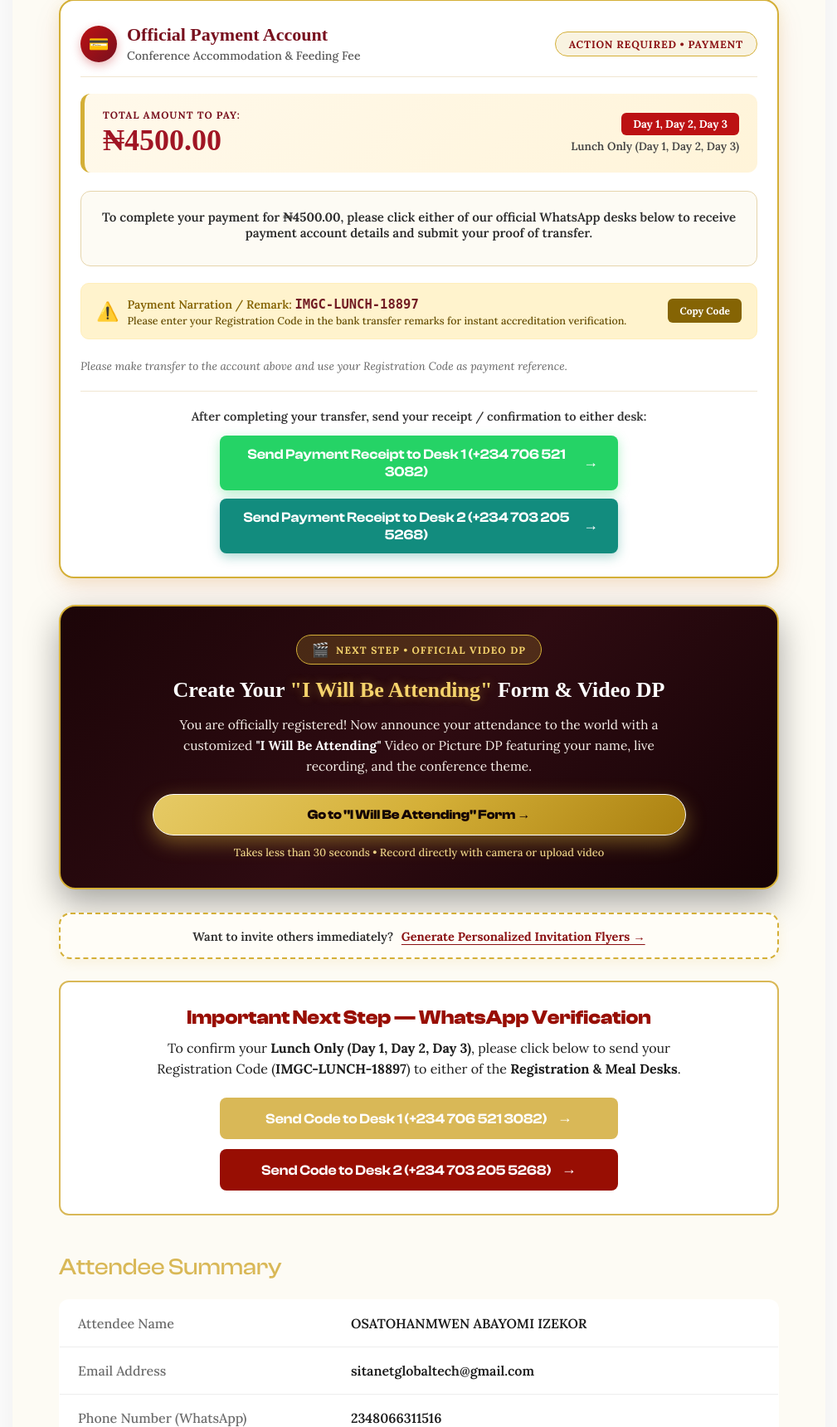
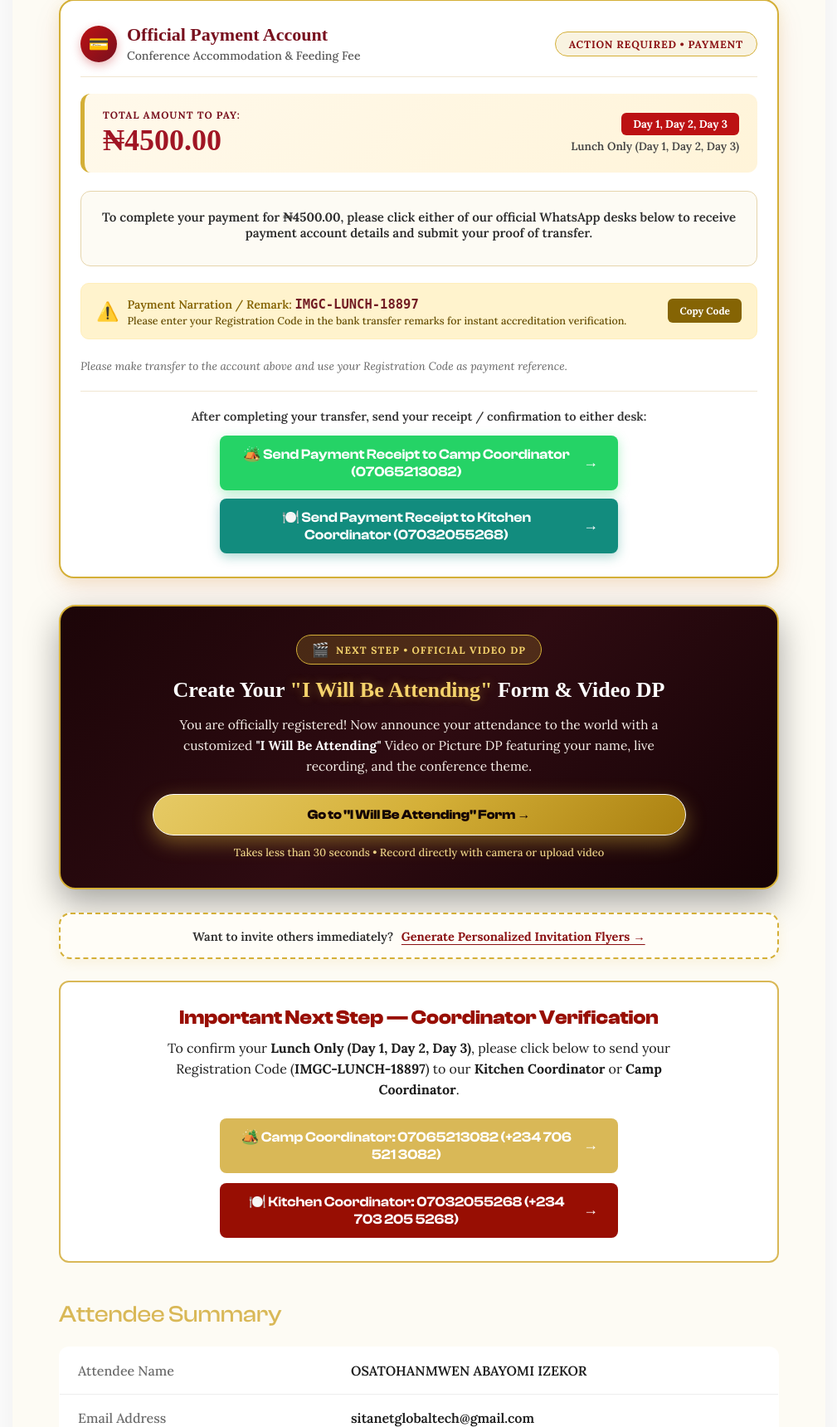
Before and after one commit to sitanet/TCGC_CHURCH_WEB, a Django app: a page that uses templates/registration_confirmation.html in a window 1280 px wide. Shown: the part 951-2671 px from the top of the page at 83% size, without its empty margins (135-1144 px from the left). Run offline with Django 5.2, Linux system fonts and the light colour scheme; data comes from the database, SQL or seed files in the repository; data that the repository does not hold is empty.

Commit message:
feat(imgc-reg): explicitly label 07065213082 as Camp Coordinator and 07032055268 as Kitchen Coordinator

```diff
--- a/core/views.py
+++ b/core/views.py
@@ -49,9 +49,12 @@ _YOUTUBE_LIVE_CACHE = {
 # ============================================================================
 # Image & Glory Conference (IMGC) Registration Constants & Helpers
 # ============================================================================
-CAMPING_DISPATCH_PHONE = "+2347065213082"       # Primary Camp & Accommodation Desk (+234 706 521 3082)
-CAMPING_DISPATCH_PHONE_ALT = "+2347032055268"   # Secondary Camp Desk (+234 703 205 5268)
-LUNCH_DISPATCH_PHONE = "+2347065213082"         # Dedicated WhatsApp contact for Day Attendee Lunch Meal Ticket Desk
+CAMP_COORDINATOR_PHONE = "+2347065213082"       # Camp Coordinator (+234 706 521 3082 / 07065213082)
+KITCHEN_COORDINATOR_PHONE = "+2347032055268"   # Kitchen Coordinator (+234 703 205 5268 / 07032055268)
+
+CAMPING_DISPATCH_PHONE = CAMP_COORDINATOR_PHONE
+CAMPING_DISPATCH_PHONE_ALT = KITCHEN_COORDINATOR_PHONE
+LUNCH_DISPATCH_PHONE = KITCHEN_COORDINATOR_PHONE
 
 
 def _generate_imgc_code(attendance_mode, feeding_subscription):
@@ -149,8 +152,8 @@ def _send_imgc_confirmation_email_sync(registration_id):
 
                 action_text = (
                     f"\nIMPORTANT NEXT STEP:\n{dispatch_desc}\nSend your code ({registration.registration_code}) to:\n"
-                    f"• Camp Desk 1: {registration.dispatch_phone_target} ({wa_link})\n"
-                    f"• Camp Desk 2: {CAMPING_DISPATCH_PHONE_ALT} ({wa_link_alt})\n"
+                    f"• Camp Coordinator: {CAMP_COORDINATOR_PHONE} ({wa_link})\n"
+                    f"• Kitchen Coordinator: {KITCHEN_COORDINATOR_PHONE} ({wa_link_alt})\n"
                 )
                 action_html = f"""
                 <div style="background-color: #F0FDF4; border: 1px solid #86EFAC; border-radius: 8px; padding: 18px 20px; margin: 24px 0; text-align: center;">
@@ -158,12 +161,12 @@ def _send_imgc_confirmation_email_sync(registration_id):
                     <p style="color: #166534; font-size: 14px; line-height: 1.5; margin-bottom: 16px;">{dispatch_desc}</p>
                     <div style="margin-bottom: 10px;">
                         <a href="{wa_link}" target="_blank" style="background-color: #25D366; color: #000000; font-weight: bold; font-size: 14px; text-decoration: none; padding: 12px 24px; border-radius: 24px; display: inline-block;">
-                            Send Code to Desk 1 (+234 706 521 3082)
+                            Camp Coordinator (07065213082)
                         </a>
                     </div>
                     <div>
                         <a href="{wa_link_alt}" target="_blank" style="background-color: #128C7E; color: #FFFFFF; font-weight: bold; font-size: 14px; text-decoration: none; padding: 12px 24px; border-radius: 24px; display: inline-block;">
-                            Send Code to Desk 2 (+234 703 205 5268)
+                            Kitchen Coordinator (07032055268)
                         </a>
                     </div>
                 </div>
@@ -196,12 +199,12 @@ def _send_imgc_confirmation_email_sync(registration_id):
                     <p style="color: #166534; font-size: 14px; line-height: 1.5; margin-bottom: 16px;">{dispatch_desc}</p>
                     <div style="margin-bottom: 10px;">
                         <a href="{wa_link}" target="_blank" style="background-color: #25D366; color: #000000; font-weight: bold; font-size: 14px; text-decoration: none; padding: 12px 24px; border-radius: 24px; display: inline-block;">
-                            Send Code to Desk 1 (+234 706 521 3082)
+                            Camp Coordinator (07065213082)
                         </a>
                     </div>
                     <div>
                         <a href="{wa_link_alt}" target="_blank" style="background-color: #128C7E; color: #FFFFFF; font-weight: bold; font-size: 14px; text-decoration: none; padding: 12px 24px; border-radius: 24px; display: inline-block;">
-                            Send Code to Desk 2 (+234 703 205 5268)
+                            Kitchen Coordinator (07032055268)
                         </a>
                     </div>
                 </div>
@@ -812,27 +815,42 @@ def registration_confirmation(request, registration_code):
 
     whatsapp_url = None
     whatsapp_url_alt = None
-    target_phone = reg.dispatch_phone_target or CAMPING_DISPATCH_PHONE
+    whatsapp_url_camp = None
+    whatsapp_url_kitchen = None
+
+    clean_camp_phone = CAMP_COORDINATOR_PHONE.replace('+', '').replace(' ', '').replace('-', '')
+    clean_kitchen_phone = KITCHEN_COORDINATOR_PHONE.replace('+', '').replace(' ', '').replace('-', '')
+
     if reg.requires_code_dispatch or reg.attendance_mode == 'camping' or (reg.amount_paid and reg.amount_paid > 0):
-        clean_phone = target_phone.replace('+', '').replace(' ', '').replace('-', '')
-        clean_phone_alt = CAMPING_DISPATCH_PHONE_ALT.replace('+', '').replace(' ', '').replace('-', '')
         if reg.attendance_mode == 'camping':
             fee_note = f"\n💳 Total Camping Fee: *₦{reg.amount_paid:,.2f}* (5 Days Stay & Feeding)" if (reg.amount_paid and reg.amount_paid > 0) else ""
             if reg.amount_paid and reg.amount_paid > 0 and feeding_config.account_number:
                 fee_note += f"\n🏦 Transfer Account: {feeding_config.bank_name} - {feeding_config.account_number} ({feeding_config.account_name})"
-            msg_text = (
-                f"Hello TCGC Protocol & Registration Team,\n\n"
+
+            # Camp Coordinator (07065213082) Message
+            msg_camp = (
+                f"Hello TCGC Camp Coordinator,\n\n"
                 f"My name is {reg.first_name} {reg.surname}.\n"
                 f"I have registered for Image & Glory Conference 2026 (IMGC 2026) as a CAMPER.\n\n"
                 f"📋 Registration Code: *{reg.registration_code}*\n"
                 f"🍽️ Feeding Plan: *{reg.get_feeding_summary()}*{fee_note}\n"
                 f"📞 Phone: {reg.phone_number}\n"
                 f"📍 Location: {reg.city}, {reg.country}\n\n"
-                f"Please verify my accommodation and feeding reservation. Thank you!"
+                f"Please verify my camp accommodation reservation and payment. Thank you!"
             )
-            encoded_msg = urllib.parse.quote(msg_text)
-            whatsapp_url = f"https://wa.me/{clean_phone}?text={encoded_msg}"
-            whatsapp_url_alt = f"https://wa.me/{clean_phone_alt}?text={encoded_msg}"
+            whatsapp_url_camp = f"https://wa.me/{clean_camp_phone}?text={urllib.parse.quote(msg_camp)}"
+
+            # Kitchen Coordinator (07032055268) Message
+            msg_kitchen = (
+                f"Hello TCGC Kitchen Coordinator,\n\n"
+                f"My name is {reg.first_name} {reg.surname}.\n"
+                f"I have registered for Image & Glory Conference 2026 (IMGC 2026) as a CAMPER.\n\n"
+                f"📋 Registration Code: *{reg.registration_code}*\n"
+                f"🍽️ Feeding Plan: *{reg.get_feeding_summary()}*{fee_note}\n"
+                f"📞 Phone: {reg.phone_number}\n\n"
+                f"Please verify my conference feeding allocation and payment. Thank you!"
+            )
+            whatsapp_url_kitchen = f"https://wa.me/{clean_kitchen_phone}?text={urllib.parse.quote(msg_kitchen)}"
         else:
             plan_summary = reg.get_feeding_summary()
             fee_note = ""
@@ -840,18 +858,33 @@ def registration_confirmation(request, registration_code):
                 fee_note = f"\n💳 Amount to Pay: *₦{reg.amount_paid:,.2f}* ({reg.feeding_days or 'All 5 Days'})"
                 if feeding_config.account_number:
                     fee_note += f"\n🏦 Transfer Account: {feeding_config.bank_name} - {feeding_config.account_number} ({feeding_config.account_name})"
-            msg_text = (
-                f"Hello TCGC Protocol & Registration Team,\n\n"
+
+            # Kitchen Coordinator (07032055268) Message
+            msg_kitchen = (
+                f"Hello TCGC Kitchen Coordinator,\n\n"
                 f"My name is {reg.first_name} {reg.surname}.\n"
                 f"I have registered for Image & Glory Conference 2026 (IMGC 2026) (TCGC Service Team / Day Attendee).\n\n"
                 f"📋 Registration Code: *{reg.registration_code}*\n"
                 f"🍽️ Meal Plan: *{plan_summary}*{fee_note}\n"
                 f"📞 Phone: {reg.phone_number}\n\n"
-                f"Please verify my meal ticket subscription. Thank you!"
+                f"Please verify my meal ticket subscription and payment. Thank you!"
             )
-            encoded_msg = urllib.parse.quote(msg_text)
-            whatsapp_url = f"https://wa.me/{clean_phone}?text={encoded_msg}"
-            whatsapp_url_alt = f"https://wa.me/{clean_phone_alt}?text={encoded_msg}"
+            whatsapp_url_kitchen = f"https://wa.me/{clean_kitchen_phone}?text={urllib.parse.quote(msg_kitchen)}"
+
+            # Camp Coordinator (07065213082) Message
+            msg_camp = (
+                f"Hello TCGC Camp Coordinator,\n\n"
+                f"My name is {reg.first_name} {reg.surname}.\n"
+                f"I have registered for Image & Glory Conference 2026 (IMGC 2026) (TCGC Service Team / Day Attendee).\n\n"
+                f"📋 Registration Code: *{reg.registration_code}*\n"
+                f"🍽️ Meal Plan: *{plan_summary}*{fee_note}\n"
+                f"📞 Phone: {reg.phone_number}\n\n"
+                f"Please verify my registration and attendance details. Thank you!"
+            )
+            whatsapp_url_camp = f"https://wa.me/{clean_camp_phone}?text={urllib.parse.quote(msg_camp)}"
+
+        whatsapp_url = whatsapp_url_camp
+        whatsapp_url_alt = whatsapp_url_kitchen
 
     return render(request, 'registration_confirmation.html', {
         'active_page': 'events',
@@ -859,8 +892,12 @@ def registration_confirmation(request, registration_code):
         'feeding_config': feeding_config,
         'whatsapp_url': whatsapp_url,
         'whatsapp_url_alt': whatsapp_url_alt,
-        'camp_phone_1': CAMPING_DISPATCH_PHONE,
-        'camp_phone_2': CAMPING_DISPATCH_PHONE_ALT,
+        'whatsapp_url_camp': whatsapp_url_camp,
+        'whatsapp_url_kitchen': whatsapp_url_kitchen,
+        'camp_coordinator_phone': CAMP_COORDINATOR_PHONE,
+        'kitchen_coordinator_phone': KITCHEN_COORDINATOR_PHONE,
+        'camp_phone_1': CAMP_COORDINATOR_PHONE,
+        'camp_phone_2': KITCHEN_COORDINATOR_PHONE,
     })
 
 
--- a/templates/registration_confirmation.html
+++ b/templates/registration_confirmation.html
@@ -212,15 +212,15 @@
                     After completing your transfer, send your receipt / confirmation to either desk:
                 </p>
                 <div class="tcgc-whatsapp-btn-group" style="display: flex; flex-direction: column; align-items: center; gap: 10px;">
-                    {% if whatsapp_url %}
-                    <a href="{{ whatsapp_url }}" target="_blank" rel="noopener" class="tcgc-btn-whatsapp-primary" style="background: #25D366; color: #FFFFFF; border: none; box-shadow: 0 4px 14px rgba(37, 211, 102, 0.35);">
-                        <span>Send Payment Receipt to Desk 1 (+234 706 521 3082)</span>
+                    {% if whatsapp_url_camp or whatsapp_url %}
+                    <a href="{{ whatsapp_url_camp|default:whatsapp_url }}" target="_blank" rel="noopener" class="tcgc-btn-whatsapp-primary" style="background: #25D366; color: #FFFFFF; border: none; box-shadow: 0 4px 14px rgba(37, 211, 102, 0.35);">
+                        <span>🏕️ Send Payment Receipt to Camp Coordinator (07065213082)</span>
                         <span class="tcgc-arrow-long">&#8594;</span>
                     </a>
                     {% endif %}
-                    {% if whatsapp_url_alt %}
-                    <a href="{{ whatsapp_url_alt }}" target="_blank" rel="noopener" class="tcgc-btn-whatsapp-secondary" style="background: #128C7E; color: #FFFFFF; border: none; box-shadow: 0 4px 14px rgba(18, 140, 126, 0.35);">
-                        <span>Send Payment Receipt to Desk 2 (+234 703 205 5268)</span>
+                    {% if whatsapp_url_kitchen or whatsapp_url_alt %}
+                    <a href="{{ whatsapp_url_kitchen|default:whatsapp_url_alt }}" target="_blank" rel="noopener" class="tcgc-btn-whatsapp-secondary" style="background: #128C7E; color: #FFFFFF; border: none; box-shadow: 0 4px 14px rgba(18, 140, 126, 0.35);">
+                        <span>🍽️ Send Payment Receipt to Kitchen Coordinator (07032055268)</span>
                         <span class="tcgc-arrow-long">&#8594;</span>
                     </a>
                     {% endif %}
@@ -263,22 +263,22 @@
         <!-- Mandatory WhatsApp Dispatch Notice if Camping or Meal Subscribed -->
         {% if reg.requires_code_dispatch and whatsapp_url %}
         <div class="tcgc-whatsapp-dispatch-card">
-            <h3 class="tcgc-whatsapp-dispatch-title">Important Next Step — WhatsApp Verification</h3>
+            <h3 class="tcgc-whatsapp-dispatch-title">Important Next Step — Coordinator Verification</h3>
             <p class="tcgc-whatsapp-dispatch-desc">
                 {% if reg.attendance_mode == 'camping' %}
-                    To finalize your <strong>Camp Accommodation &amp; Feeding Allocation</strong>, please click below to send your Registration Code (<strong>{{ reg.registration_code }}</strong>) to either of the <strong>Camping &amp; Accommodation Desks</strong>.
+                    To finalize your <strong>Camp Accommodation &amp; Feeding Allocation</strong>, please click below to send your Registration Code (<strong>{{ reg.registration_code }}</strong>) to our <strong>Camp Coordinator</strong> and <strong>Kitchen Coordinator</strong>.
                 {% else %}
-                    To confirm your <strong>{{ reg.get_feeding_summary }}</strong>, please click below to send your Registration Code (<strong>{{ reg.registration_code }}</strong>) to either of the <strong>Registration &amp; Meal Desks</strong>.
+                    To confirm your <strong>{{ reg.get_feeding_summary }}</strong>, please click below to send your Registration Code (<strong>{{ reg.registration_code }}</strong>) to our <strong>Kitchen Coordinator</strong> or <strong>Camp Coordinator</strong>.
                 {% endif %}
             </p>
             <div class="tcgc-whatsapp-btn-group">
-                <a href="{{ whatsapp_url }}" target="_blank" rel="noopener" class="tcgc-btn-whatsapp-primary">
-                    <span>Send Code to Desk 1 (+234 706 521 3082)</span>
+                <a href="{{ whatsapp_url_camp|default:whatsapp_url }}" target="_blank" rel="noopener" class="tcgc-btn-whatsapp-primary">
+                    <span>🏕️ Camp Coordinator: 07065213082 (+234 706 521 3082)</span>
                     <span class="tcgc-arrow-long">&#8594;</span>
                 </a>
-                {% if whatsapp_url_alt %}
-                <a href="{{ whatsapp_url_alt }}" target="_blank" rel="noopener" class="tcgc-btn-whatsapp-secondary">
-                    <span>Send Code to Desk 2 (+234 703 205 5268)</span>
+                {% if whatsapp_url_kitchen or whatsapp_url_alt %}
+                <a href="{{ whatsapp_url_kitchen|default:whatsapp_url_alt }}" target="_blank" rel="noopener" class="tcgc-btn-whatsapp-secondary">
+                    <span>🍽️ Kitchen Coordinator: 07032055268 (+234 703 205 5268)</span>
                     <span class="tcgc-arrow-long">&#8594;</span>
                 </a>
                 {% endif %}
```
